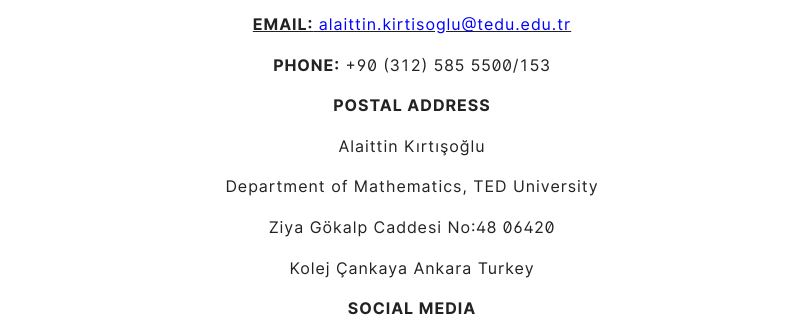
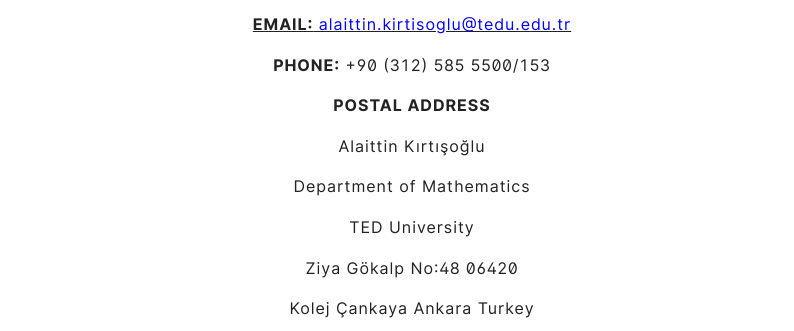
Before and after one commit to kirtisoglu/kirtisoglu.github.io, a plain HTML site: page contact/index.html in a window 1280 px wide. Shown: the part 397-728 px from the top of the page, without its empty margins (228-1022 px from the left). Drawn offline with nearby package versions, Linux system fonts and the light colour scheme.

Commit message:
Update index.html

```diff
--- a/contact/index.html
+++ b/contact/index.html
@@ -132,8 +132,9 @@
     <p><b>PHONE:</b> +90 (312) 585 5500/153</p>
     <p><b>POSTAL ADDRESS</b></p>
     <p>Alaittin Kırtışoğlu</p>
-    <p>Department of Mathematics, TED University</p>
-    <p>Ziya Gökalp Caddesi No:48 06420</p>
+    <p>Department of Mathematics</p>
+    <p>TED University</p>
+    <p>Ziya Gökalp No:48 06420</p>
     <p>Kolej Çankaya Ankara Turkey</p>
 
     <p><b>SOCIAL MEDIA</b></p>
```
